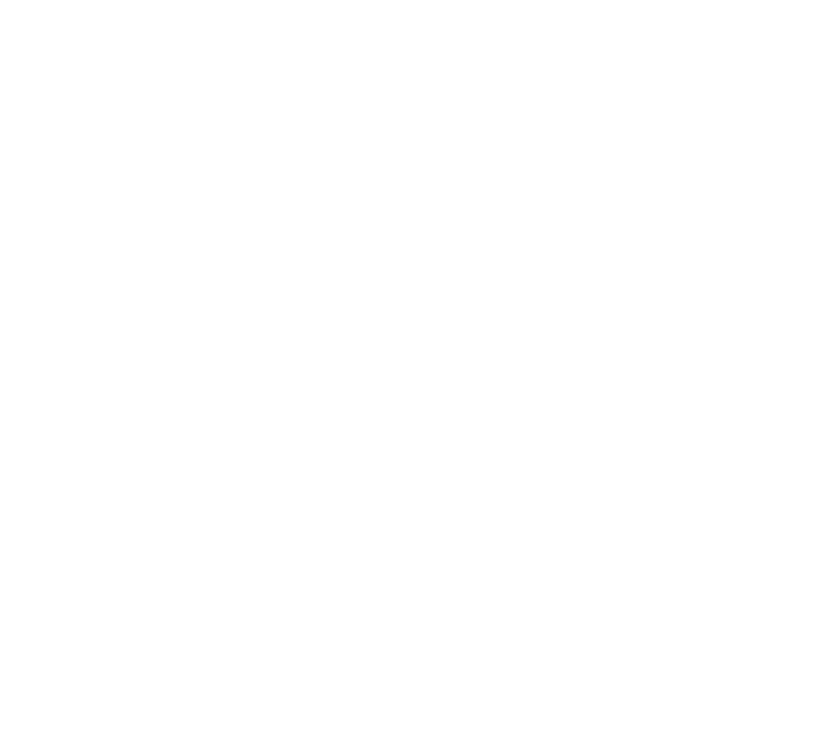
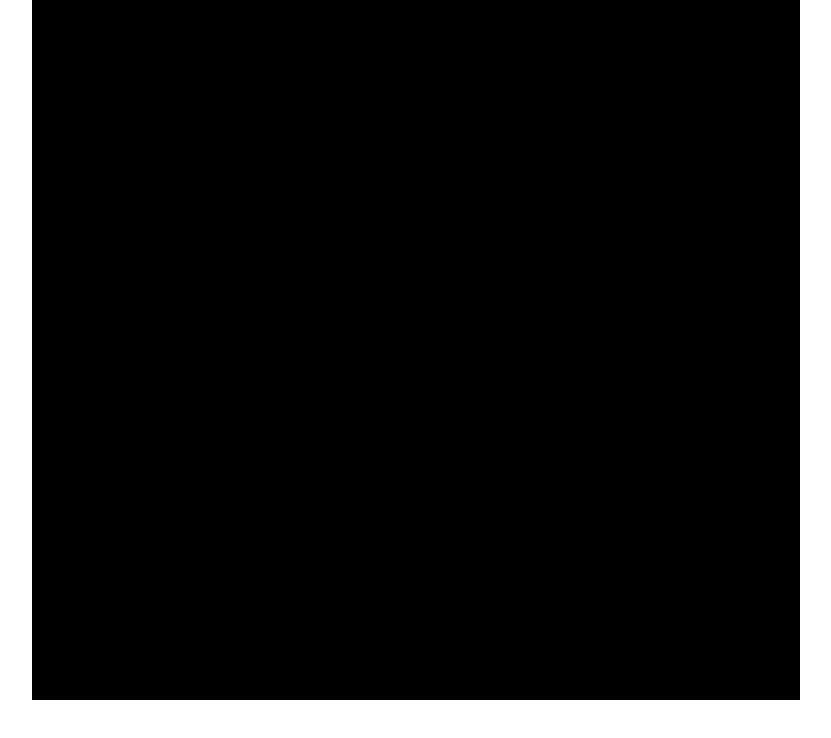
Before and after one commit to MahsumaRezai/JavaScript_game, a website: page index.html in a window 1280 px wide. Shown: the whole page, without its empty margins (224-1055 px from the left). Drawn offline with Linux system fonts and the light colour scheme.

Commit message:
work on sturcture html code

```diff
--- a/index.html
+++ b/index.html
@@ -11,6 +11,13 @@
 </head>
 
 <body>
+    <div class="container">
+        <div>
+            <h1>insert a number</h1>
+
+        </div>
+
+    </div>
 
 
 
--- /dev/null
+++ b/scss/main.scss
@@ -0,0 +1,15 @@
+* {
+    box-sizing: border-box;
+    padding: 0%;
+    margin: 0%;
+}
+.container {
+    background: black;
+    display: flex;
+    flex-direction: column;
+    justify-content: center;
+    align-items: center;
+    width: 60%;
+    height: 700px;
+    margin: 0% auto;
+}
```
Also changed, not shown: css/style.css.
